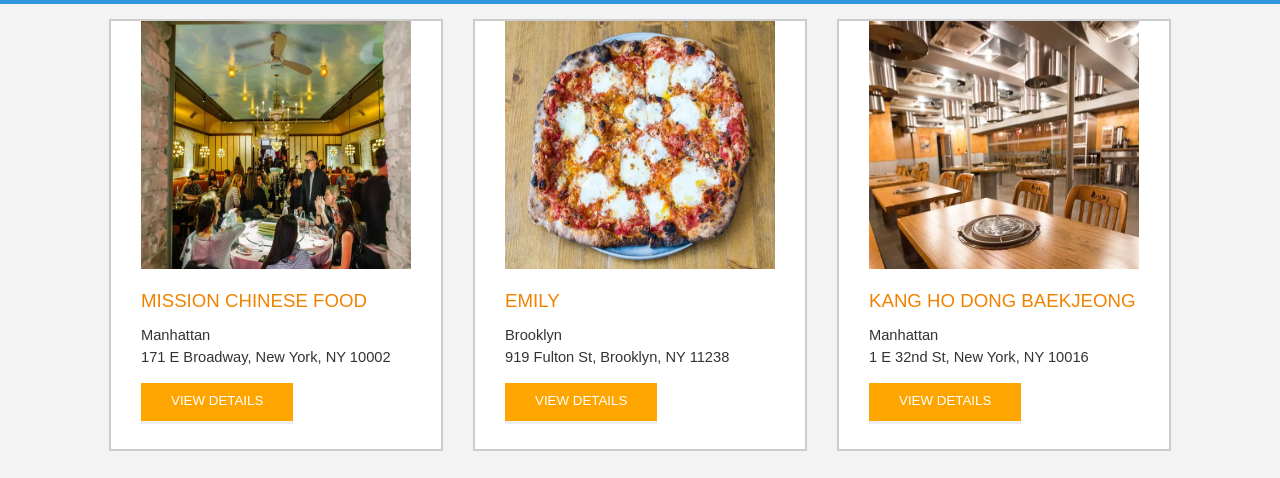
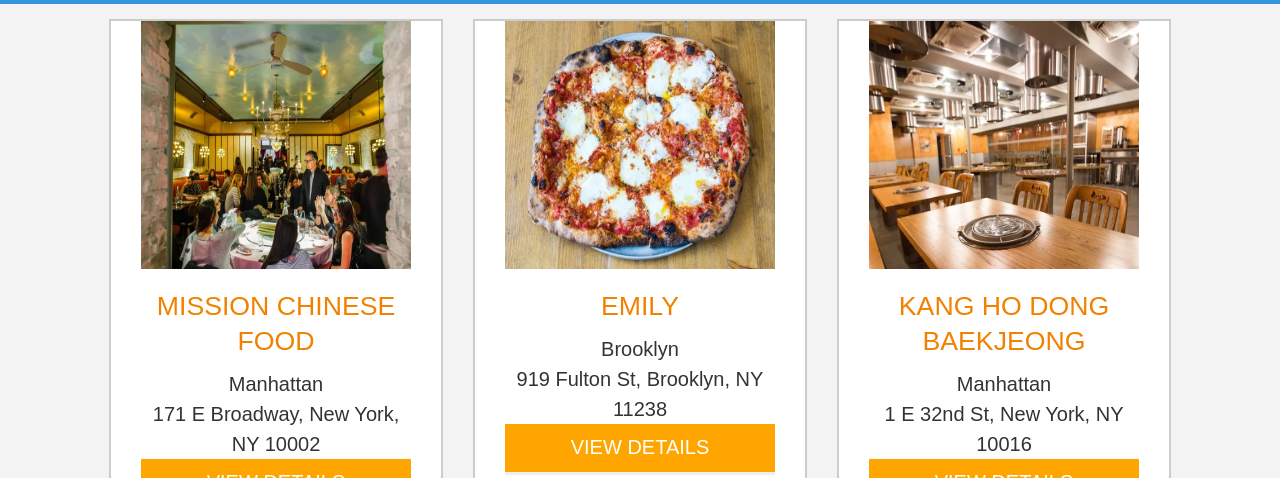
Before and after one commit to burcuatay/restaurantReviews, a plain HTML site: page index.html in a window 1280 px wide. Shown: the part 500-978 px from the top of the page. Drawn offline with Linux system fonts and the light colour scheme; some packages are replaced by stand-ins of ours.

Commit message:
Home page done

```diff
--- a/css/responsive.css
+++ b/css/responsive.css
@@ -84,7 +84,7 @@
 }
 
 /*
-*  Tablets
+*  Tablets & Desktops
 */
 
 @media screen and (min-width: 551px) {
@@ -99,6 +99,19 @@
         width: 30%;
         font-size: 17pt;
     }
+    #restaurants-list li h1{
+        font-size: 20pt;
+        text-align: center;
+    }
+    #restaurants-list p{
+        font-size: 15pt;
+        text-align: center;
+    }
+    #restaurants-list li a{
+        display: list-item;
+        margin: 0px;
+        font-size: 20px;
+    }
 }
 
 @media screen and (min-width: 551px) and (max-width:760px){
```
